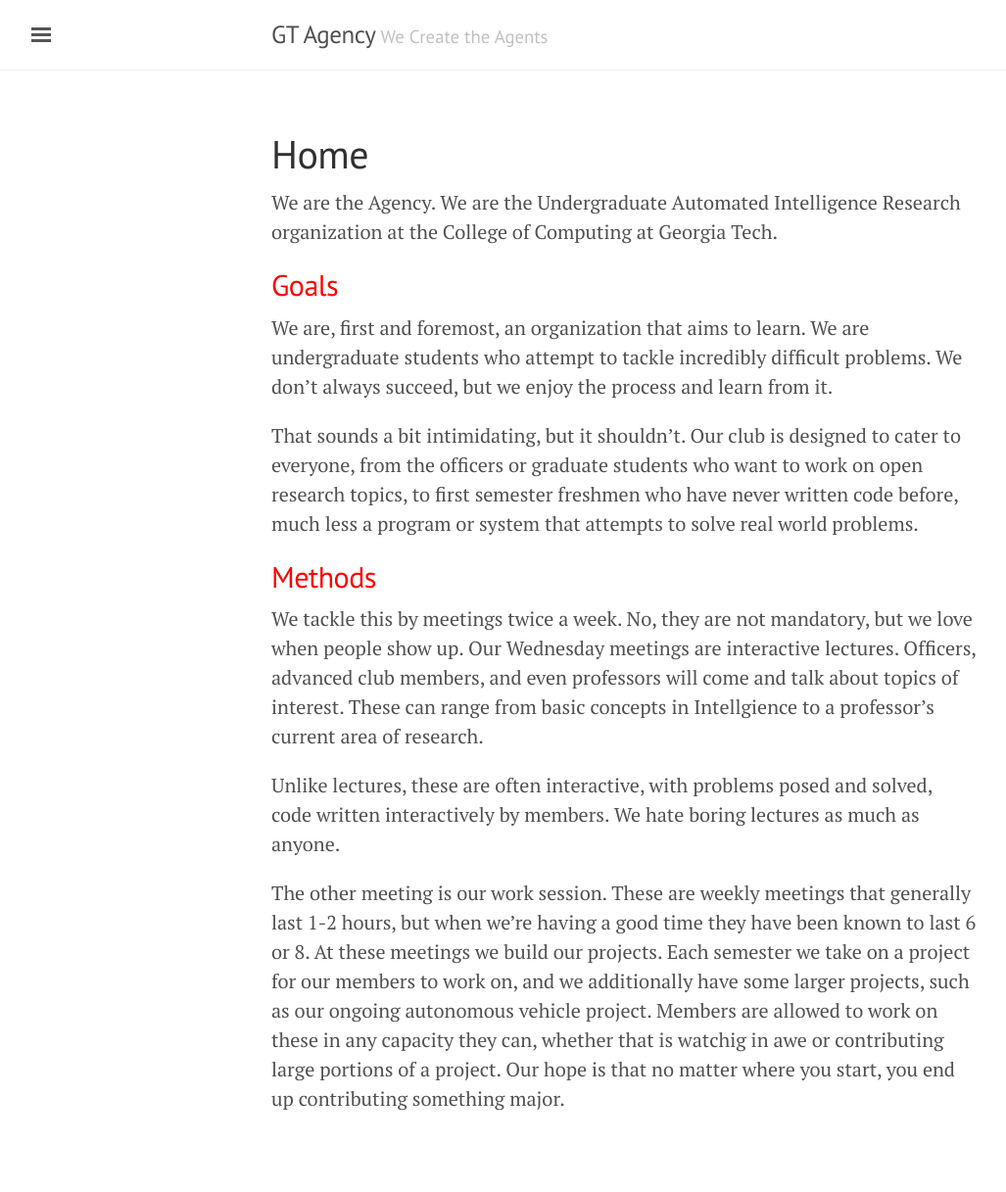
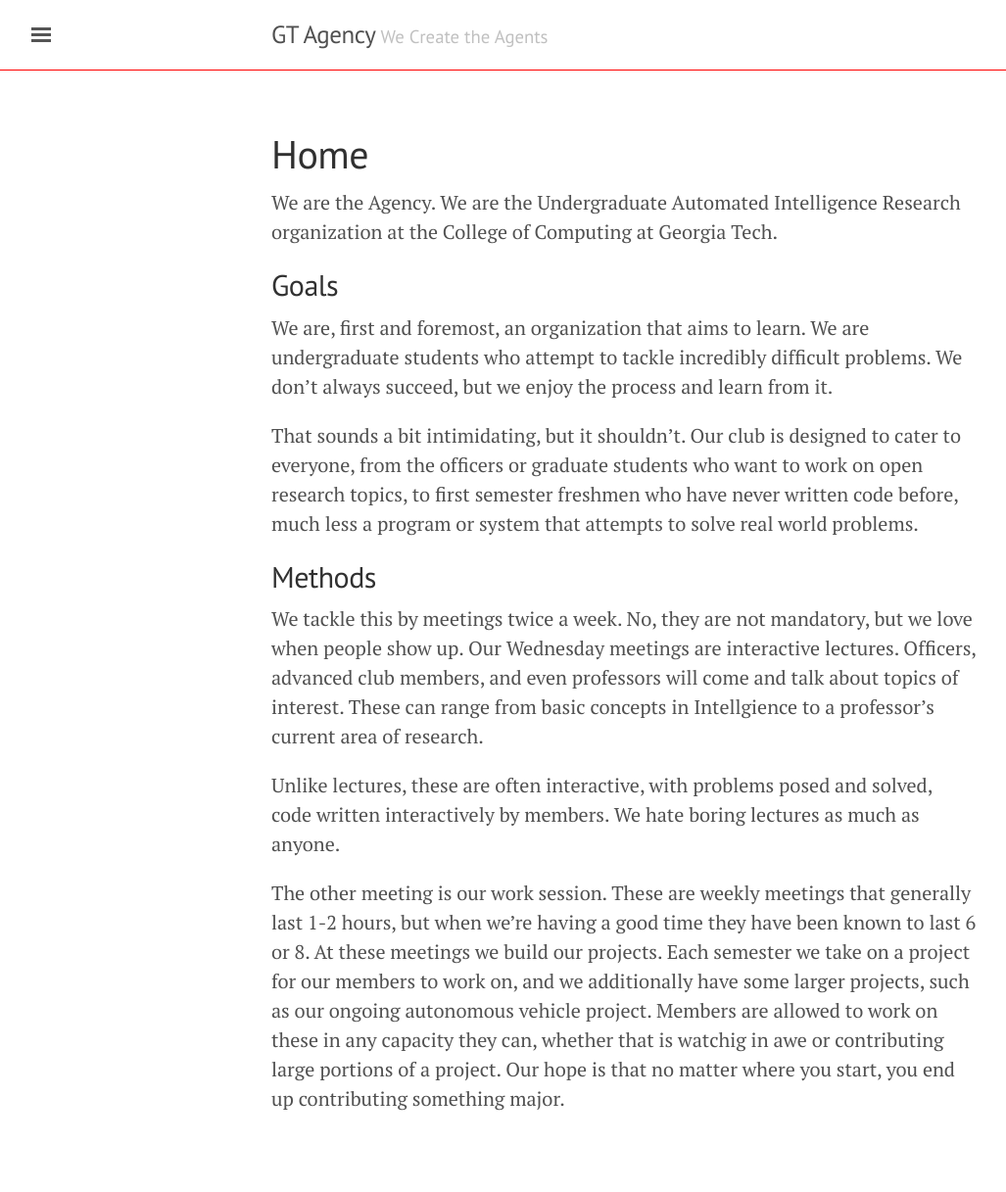
Before and after one commit to gtagency/gtagency.github.com, a Jekyll site: the page built from index.md, in a window 1280 px wide. Shown: the whole page at 98% size, without its empty margins (3-1030 px from the left). Built offline with Jekyll 4.4.1, drawn with Linux system fonts in a browser that asks for light colours; Markdown is read by kramdown in place of the engine named in the settings.

Commit message:
...this?

```diff
--- a/public/css/lanyon.css
+++ b/public/css/lanyon.css
@@ -47,7 +47,7 @@
 h1, h2, h3, h4, h5, h6 {
   font-family: "PT Sans", Helvetica, Arial, sans-serif;
   font-weight: 400;
-  color: #ff0000;
+  color: #313131;
   letter-spacing: -.025rem;
 }
 
@@ -97,7 +97,7 @@
   padding-top:    1rem;
   padding-bottom: 1rem;
   margin-bottom: 3rem;
-  border-bottom: 1px solid #eee;
+  border-bottom: 1px solid #f00;
 }
 .masthead-title {
   margin-top: 0;
```
